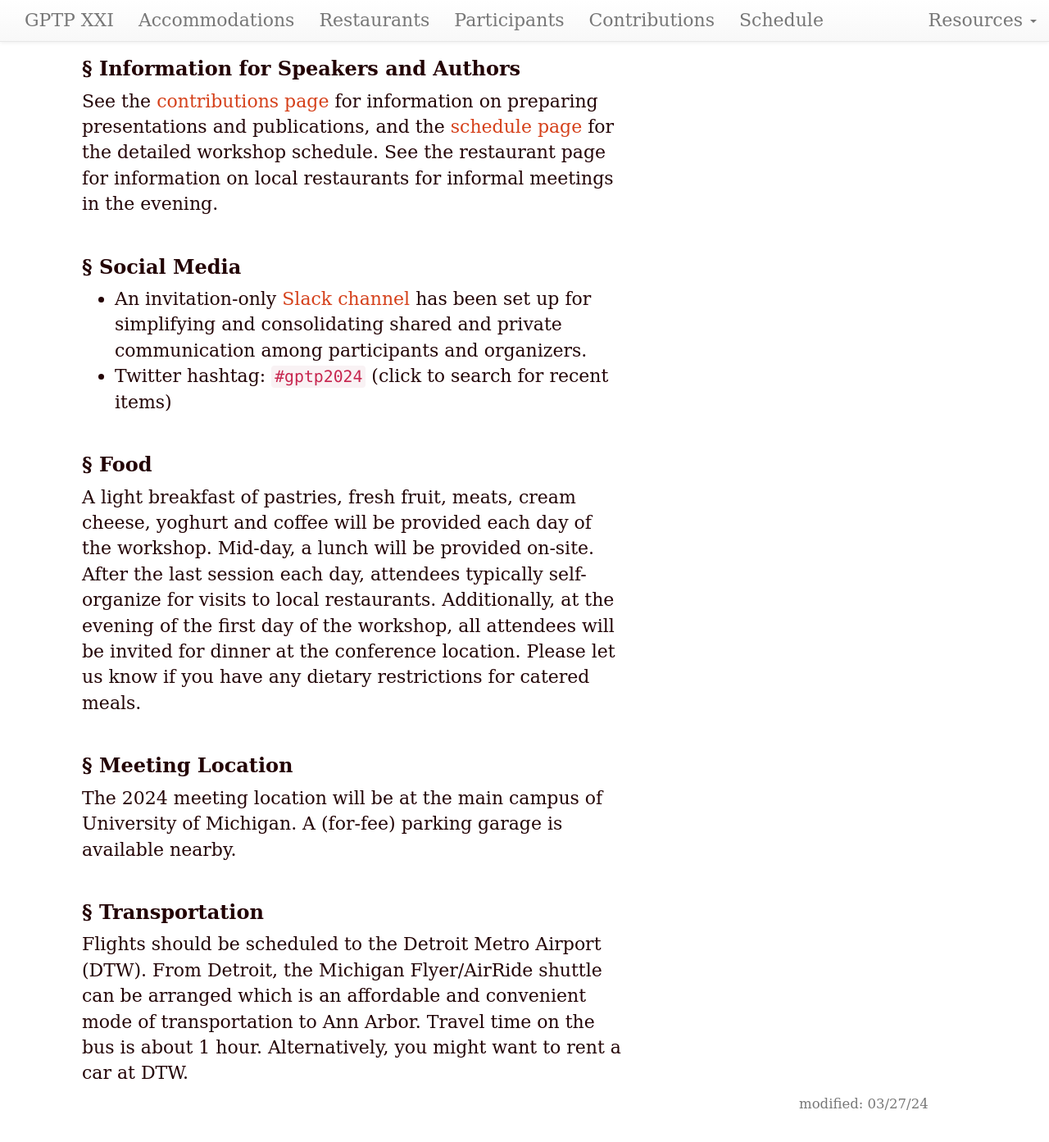
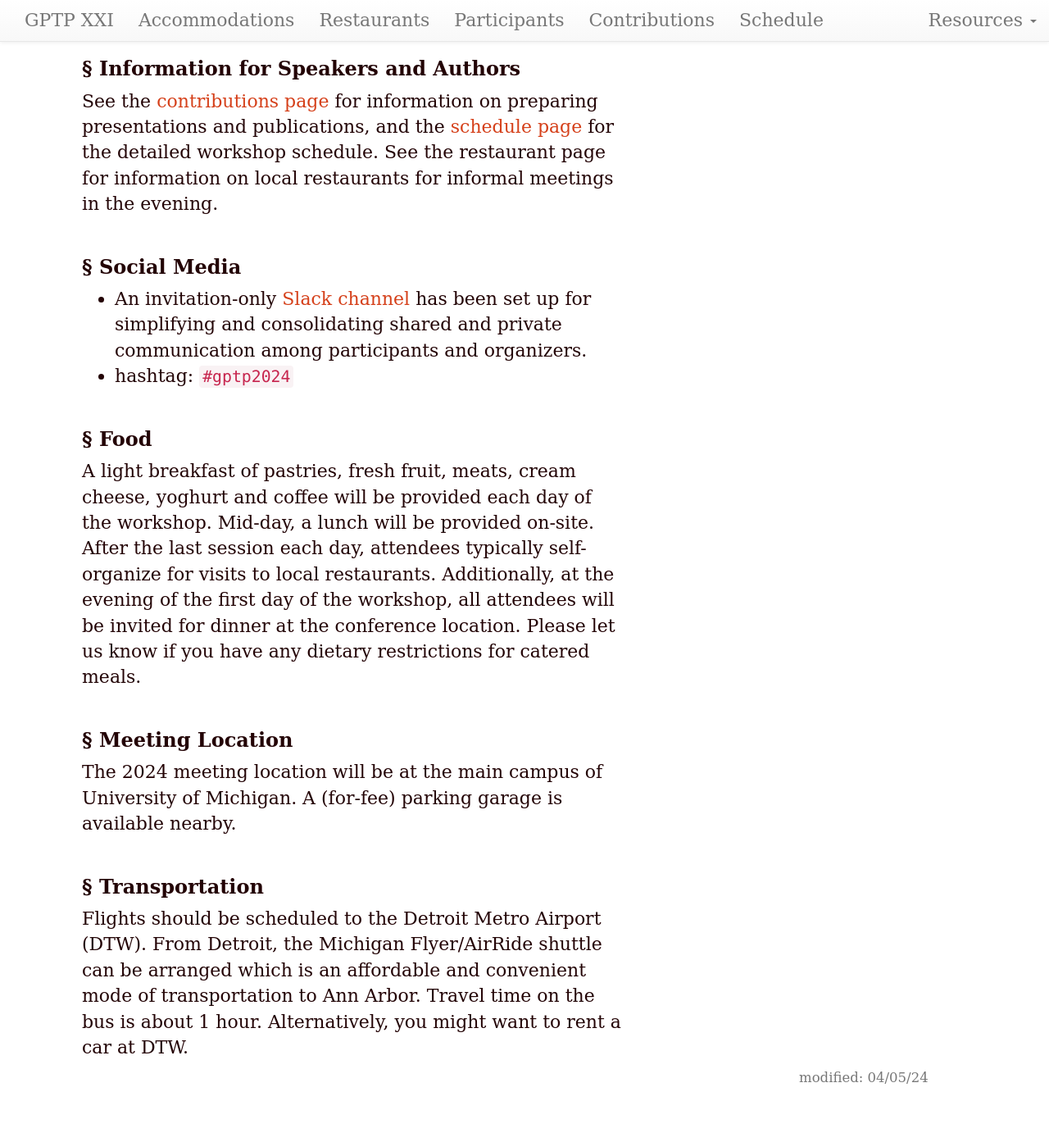
Before and after one commit to GPTP-workshop/gptp-workshop.github.io, a Jekyll site: the page built from index.md, in a window 1280 px wide and 1400 px high, scrolled down 839 px. Shown: the top 1393 px of the window at 82% size. Built offline with Jekyll 4.4.1, drawn with Linux system fonts in a browser that asks for light colours; after the commit the page ends 2207 px from its top, so only the background shows below that.

Commit message:
Update index.md

```diff
--- a/index.md
+++ b/index.md
@@ -1,6 +1,6 @@
 ---
 layout: default
-updated: "March 27, 2024"
+updated: "April 05, 2024"
 roman: "XXI"
 dates: "June 06-08, 2024"
 ---
@@ -34,7 +34,7 @@ See the [contributions page](contributions.html) for information on preparing pr
 ### Social Media
 
 - An invitation-only [Slack channel](http://gptp-workshops.slack.com) has been set up for simplifying and consolidating shared and private communication among participants and organizers.
-- Twitter hashtag: [`#gptp2024`](https://twitter.com/search?f=tweets&q=%23gptp2024) (click to search for recent items)
+- hashtag: `#gptp2024`
 
 
 ### Food
```
